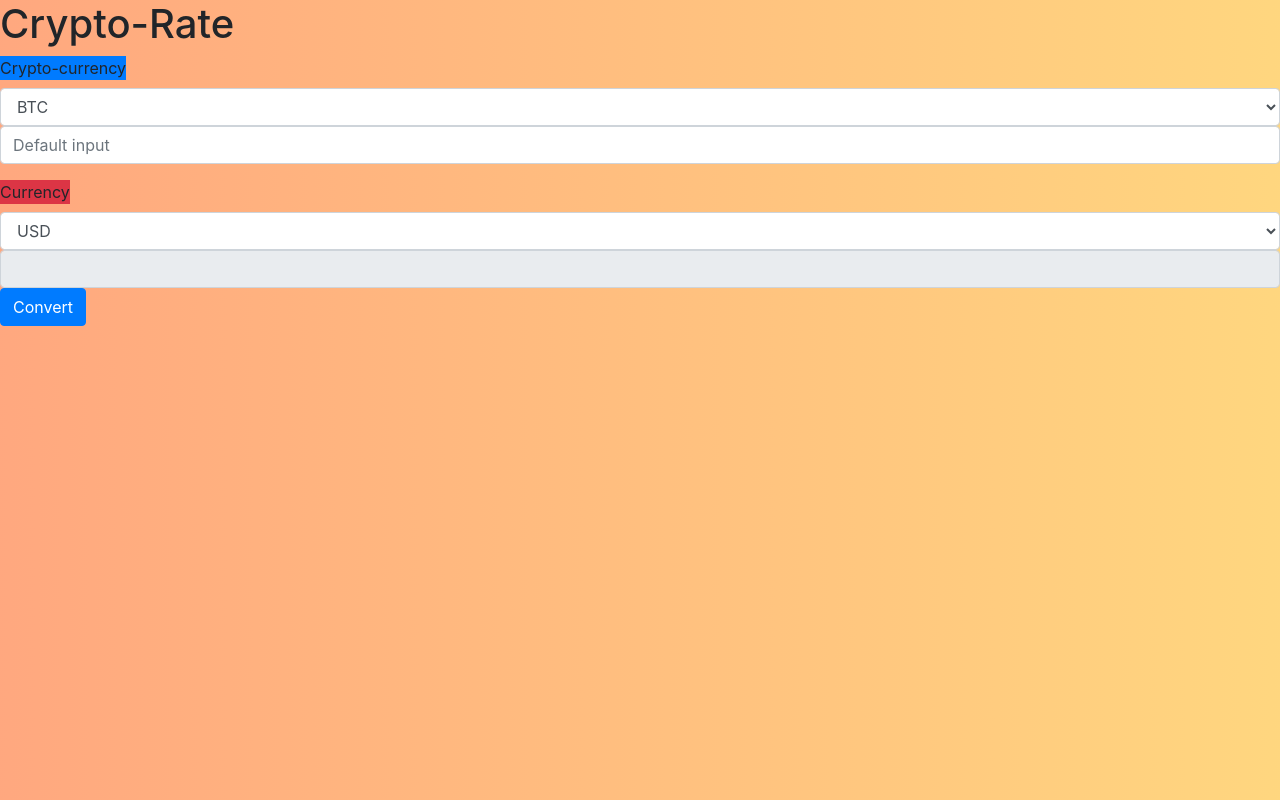
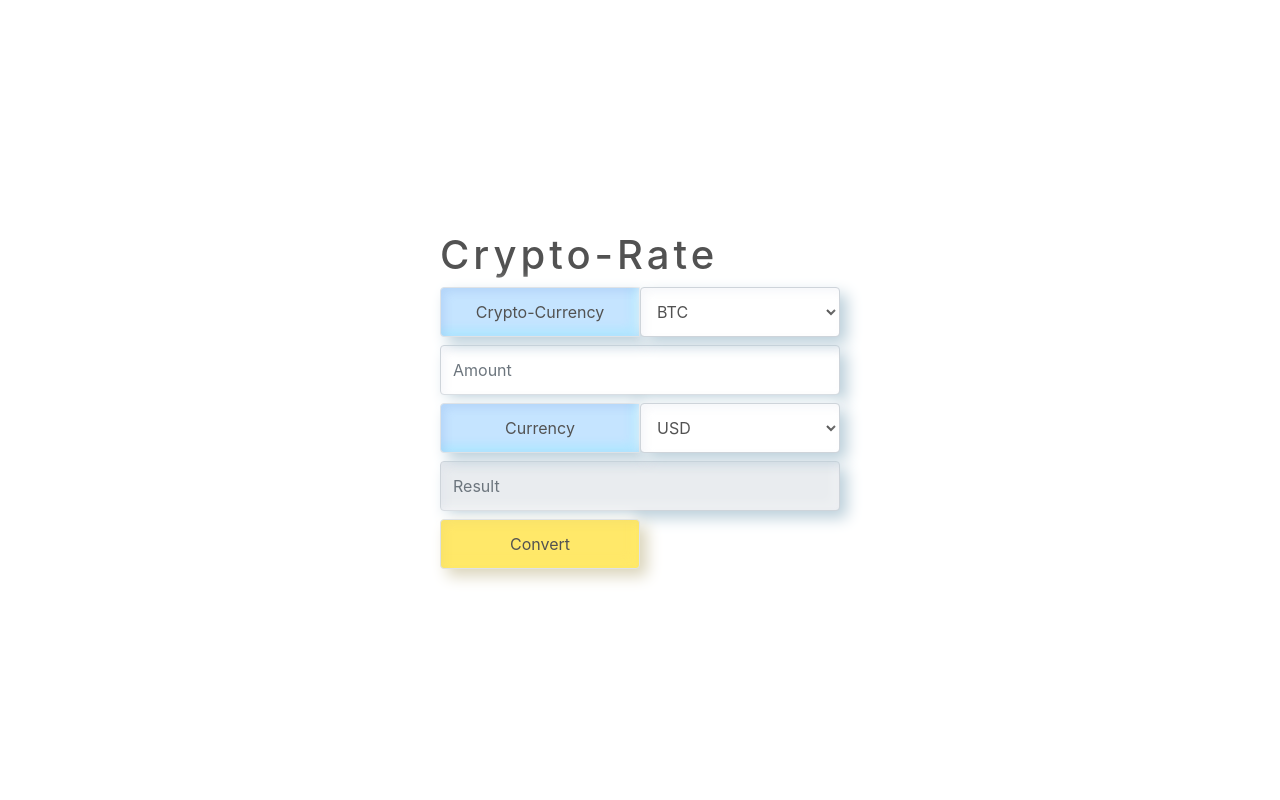
Before and after one commit to agumusay/crypto-currenct-converter, a website built with webpack: page src/index.html in a window 1280 px wide. Built offline with nearby package versions, Linux system fonts and the light colour scheme.

Commit message:
make it look nicer

```diff
--- a/src/index.html
+++ b/src/index.html
@@ -12,27 +12,29 @@
 
                    <form>
              <h1>Crypto-Rate</h1>
-        <div class="form-group">
-          <label for="crypto-currency" class="bg-primary">Crypto-currency</label>
-          <select class="form-control" id="crypto-currency">
+              <div class="form-group form-inline w-100 my-2">
+
+                <label for="crypto-currency" class="border rounded-left mt-0 title">Crypto-Currency</label>
+                <select class="form-control rounded-right " id="crypto-currency">
                   <option>BTC</option>
                   <option>LTC</option>
                   <option>DOGE</option>
                   <option>ETH</option>
                 </select>
-          <input class="form-control" type="number" placeholder="Default input" id='amount'>
+
               </div>
-        <div class="form-group">
-        <label for="currency" class="bg-danger">Currency</label>
-          <select class="form-control" id="currency">
+               <input class="form-control rounded my-2" type="number" placeholder="Amount" id='amount'>
+              <div class="form-group form-inline my-2">
+              <label for="currency" class="border rounded-left mt-0 title">Currency</label>
+                <select class="form-control rounded-right" id="currency">
                   <option>USD</option>
                   <option>EUR</option>
                   <option>TRY</option>
                 </select>
-         <input id='result' class="form-control" type="text" placeholder="" readonly>
-         <button type="submit" class="btn btn-primary">Convert</button>
+
               </div>
-
+      <input id='result' class="form-control rounded my-2" type="text" placeholder="Result" readonly>
+               <button type="submit" class="btn border rounded convert">Convert</button>
             </form>
                   </main>
     </script>
--- a/src/styles/main.scss
+++ b/src/styles/main.scss
@@ -1,39 +1,78 @@
 // This is where your styles can go, import any other scss or css files here or write your own style directly below
+html,
 body {
-  background-image: linear-gradient(
-    90deg,
-    rgba(255, 81, 0, 0.5),
-    rgba(255, 174, 0, 0.5)
-  );
-  font-family: -apple-system, BlinkMacSystemFont, "Segoe UI", Roboto, Oxygen,
-    Ubuntu, Cantarell, "Open Sans", "Helvetica Neue", sans-serif;
+  width: 100%;
+  height: 100%;
 }
+
 body,
 body * {
   box-sizing: border-box;
-}
-img {
-  object-fit: cover;
-  align-self: center;
-  box-shadow: 0px 0px 8px rgba(218, 218, 218, 0.5);
-  height: 30%;
-  width: 80% !important;
+  margin: 0;
+  padding: 0;
+  color: #525252 !important;
 }
 
-.card {
-  color: white;
+body {
+  background-color: #e8eff5;
+  font-family: Roboto, sans-serif;
   display: flex;
-  flex-direction: column;
-  box-shadow: 1px 1px rgb(0, 28, 41), 2px 2px rgb(0, 28, 41),
-    3px 3px rgb(0, 28, 41), 0px 0px 20px black;
-}
-section {
-  font-weight: bold;
-}
-span {
-  font-weight: normal;
+  justify-content: center;
+  align-items: center;
 }
 
-h3 {
-  text-shadow: 1px 1px 5px gray;
+main {
+  width: 30%;
+  min-width: 400px;
 }
+
+select,
+input,
+button {
+  height: 50px !important;
+  background: #e8eff5;
+  cursor: pointer;
+  transition: all 300ms;
+  box-shadow: 7px 7px 15px #bbcfda, -4px -4px 13px #fff,
+    inset 4px 4px 8px rgba(209, 217, 230, 0.2),
+    inset -8px -8px 8px rgba(255, 255, 255, 0.2);
+}
+label,
+select,
+.convert {
+  width: 50% !important;
+  height: 50px;
+}
+.form-group {
+  width: 100% !important;
+}
+h1 {
+  font-weight: 300;
+  letter-spacing: 4px;
+  color: #525252;
+}
+select {
+  box-shadow: 7px 7px 15px #bbcfda, 0px -4px 13px #fff,
+    inset 4px 4px 8px rgba(209, 217, 230, 0.2),
+    inset -8px -8px 8px rgba(255, 255, 255, 0.2);
+}
+
+.title {
+  background: #c5e4ff;
+  box-shadow: 7px 7px 15px #bbcfda, -4px -4px 13px #fff,
+    inset 4px 4px 8px rgba(113, 155, 224, 0.2),
+    inset -8px -8px 8px rgba(107, 238, 255, 0.2);
+}
+.convert {
+  background: #ffe869 !important;
+  box-shadow: 7px 7px 15px #dad4bb, -4px -4px 13px #fff,
+    inset 4px 4px 8px rgba(224, 204, 113, 0.2),
+    inset -8px -8px 8px rgba(255, 240, 107, 0.2);
+}
+
+.convert:active {
+  background: #ffde24 !important;
+  box-shadow: 3px 3px 8px #dad4bb, -2px -2px 6px #fff,
+    inset 4px 4px 8px rgba(224, 204, 113, 0.2),
+    inset -8px -8px 8px rgba(255, 240, 107, 0.2);
+}
```
Lines whose indentation alone changed are shown as unchanged.
